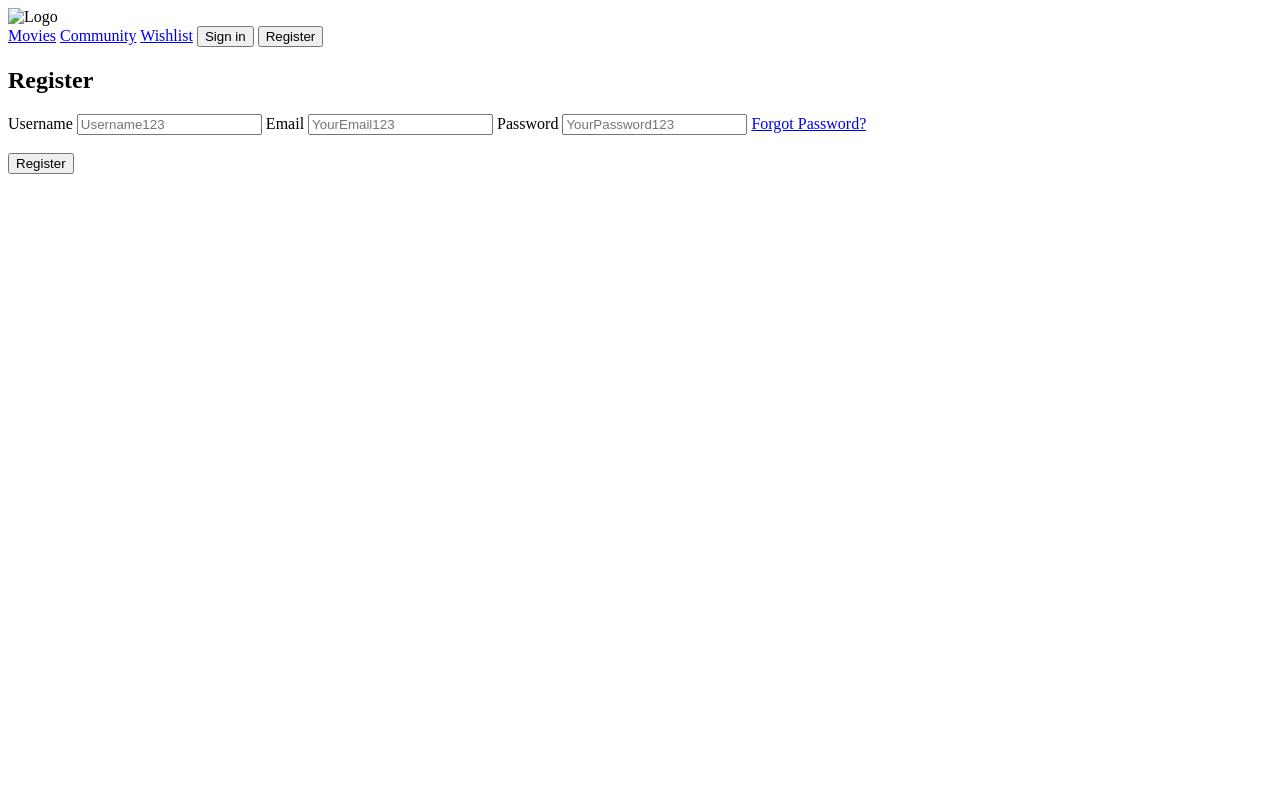
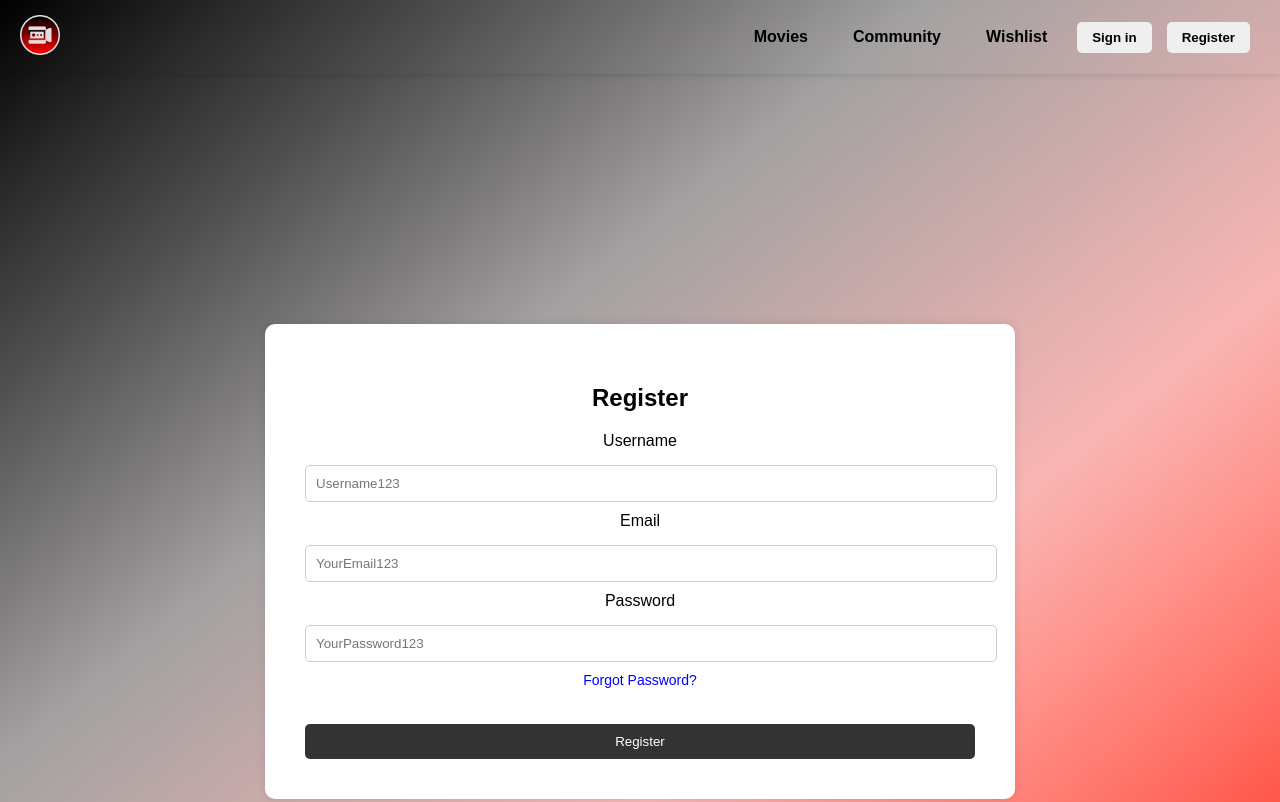
Before and after one commit to Grimarks/MediaHeaven, a website: page regis.html in a window 1280 px wide. Shown: the top 802 px of the page. Drawn offline with Linux system fonts and the light colour scheme; files that its build step writes are made by us from their sources; the site is published under a folder, as on GitHub Pages, so addresses that start at the root find nothing.

Commit message:
Update regis.html

```diff
--- a/regis.html
+++ b/regis.html
@@ -3,13 +3,13 @@
 <head>
     <meta charset="UTF-8">
     <meta name="viewport" content="width=device-width, initial-scale=1.0">
-    <title>MediaHeaven Dashboard</title>
-    <link rel="stylesheet" href="/css/regis.css">
+    <title>MediaHeaven Registration</title>
+    <link rel="stylesheet" href="regis.css">
 </head>
 <body>
 <header>
     <div class="logo">
-        <img src="../foto/Logo4.png" alt="Logo">
+        <img src="foto/Logo4.png" alt="Logo">
     </div>
     <nav class="navigation1">
         <a href="index.html">Movies</a>
```
